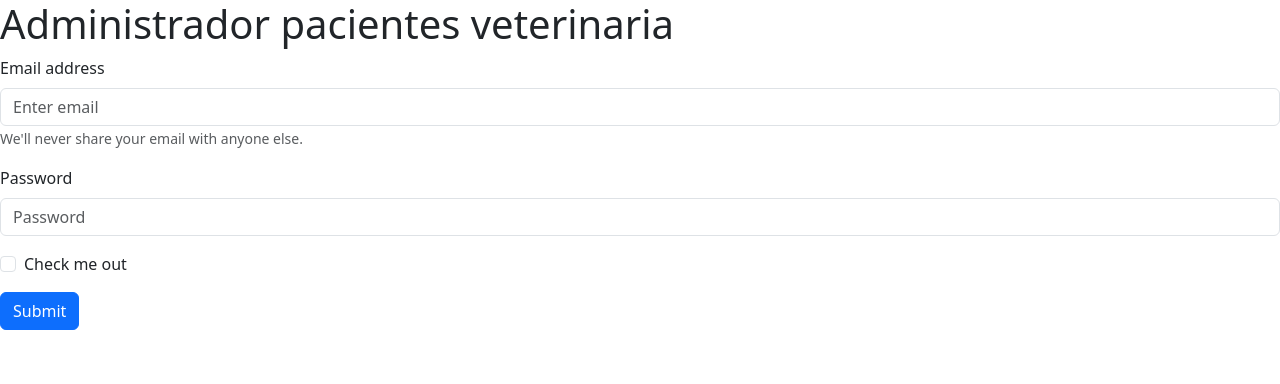
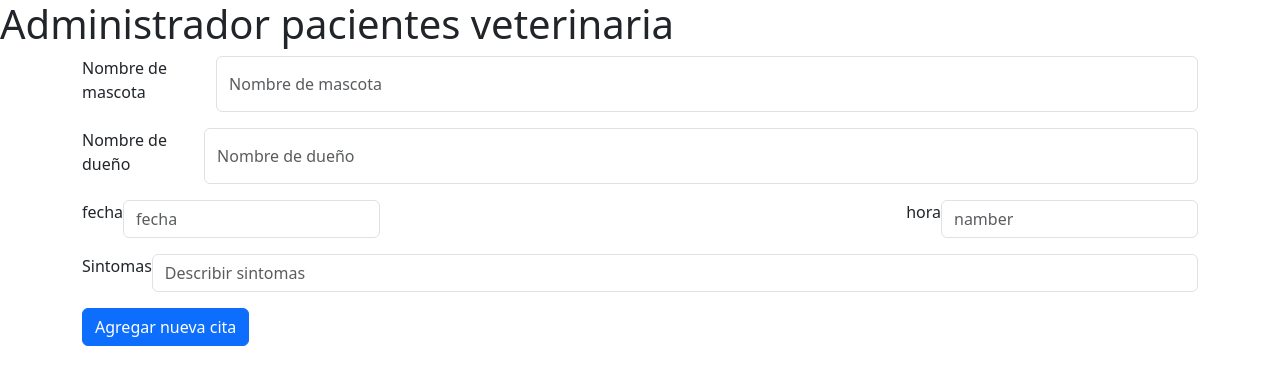
Before and after one commit to Rivadeneiea/ejercicio9-react, a React (Vite) app: page / in a window 1280 px wide. Shown: the top 384 px of the page. Built offline with nearby package versions, Linux system fonts and the light colour scheme.

Commit message:
maquetando proyecto

```diff
--- a/src/componenst/Formulario.jsx
+++ b/src/componenst/Formulario.jsx
@@ -3,24 +3,32 @@ import Form from "react-bootstrap/Form";
 
 const Formulario = () => {
   return (
-    <Form>
-      <Form.Group className="mb-3" controlId="formBasicEmail">
-        <Form.Label>Email address</Form.Label>
-        <Form.Control type="email" placeholder="Enter email" />
-        <Form.Text className="text-muted">
-          We'll never share your email with anyone else.
-        </Form.Text>
+    <Form className="container">
+      <Form.Group className="mb-3 d-flex" controlId="formBasicEmail">
+        <Form.Label> Nombre de mascota</Form.Label>
+        <Form.Control type="text" placeholder="Nombre de mascota" />
+      </Form.Group>
+      <Form.Group className="mb-3 d-flex" controlId="formBasicEmail">
+        <Form.Label> Nombre de dueño</Form.Label>
+        <Form.Control type="text" placeholder="Nombre de dueño" />
+      </Form.Group>
+      <div className="d-flex justify-content-between">
+        <Form.Group className="mb-3 d-flex" controlId="formBasicEmail">
+          <Form.Label> fecha</Form.Label>
+          <Form.Control type="namber" placeholder="fecha" />
+        </Form.Group>
+        <Form.Group className="mb-3 d-flex" controlId="formBasicEmail">
+          <Form.Label> hora</Form.Label>
+          <Form.Control type="namber" placeholder="namber" />
+        </Form.Group>
+      </div>
+      <Form.Group className="mb-3 d-flex" controlId="formBasicEmail">
+        <Form.Label> Sintomas</Form.Label>
+        <Form.Control type="text" placeholder="Describir sintomas" />
       </Form.Group>
 
-      <Form.Group className="mb-3" controlId="formBasicPassword">
-        <Form.Label>Password</Form.Label>
-        <Form.Control type="password" placeholder="Password" />
-      </Form.Group>
-      <Form.Group className="mb-3" controlId="formBasicCheckbox">
-        <Form.Check type="checkbox" label="Check me out" />
-      </Form.Group>
       <Button variant="primary" type="submit">
-        Submit
+        Agregar nueva cita
       </Button>
     </Form>
   );
```
